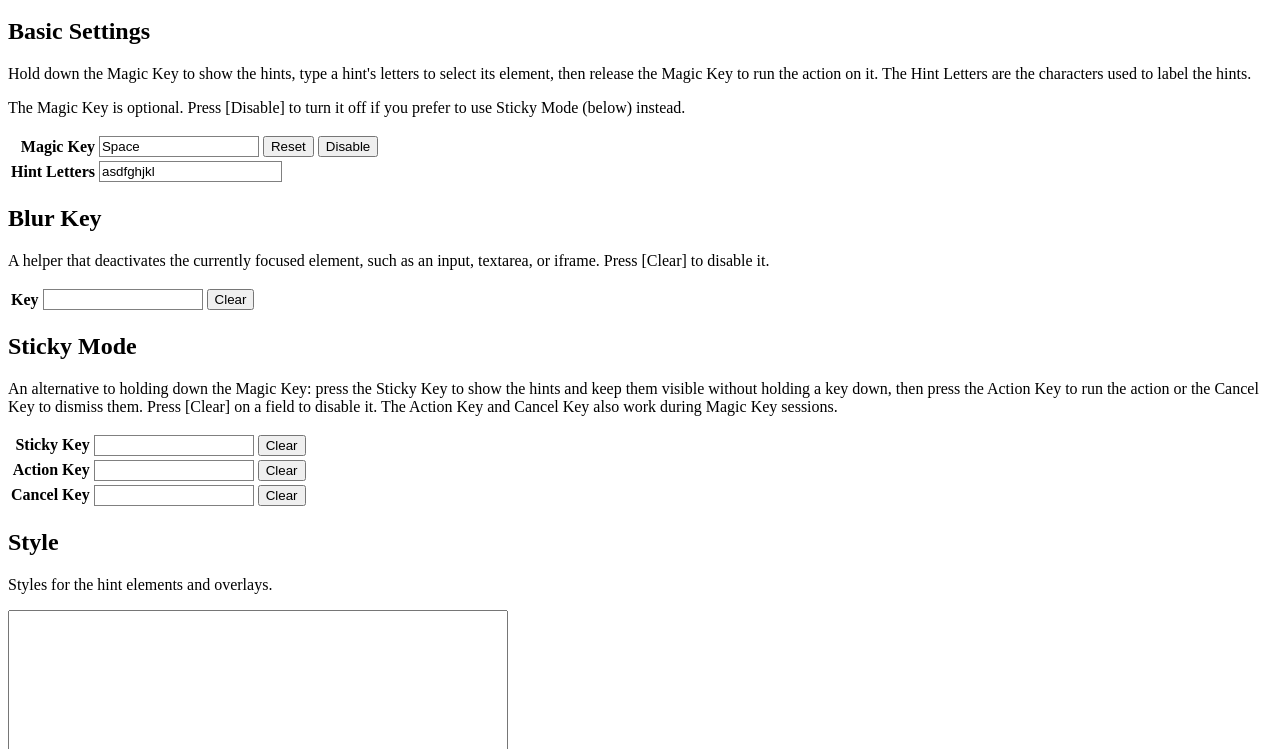
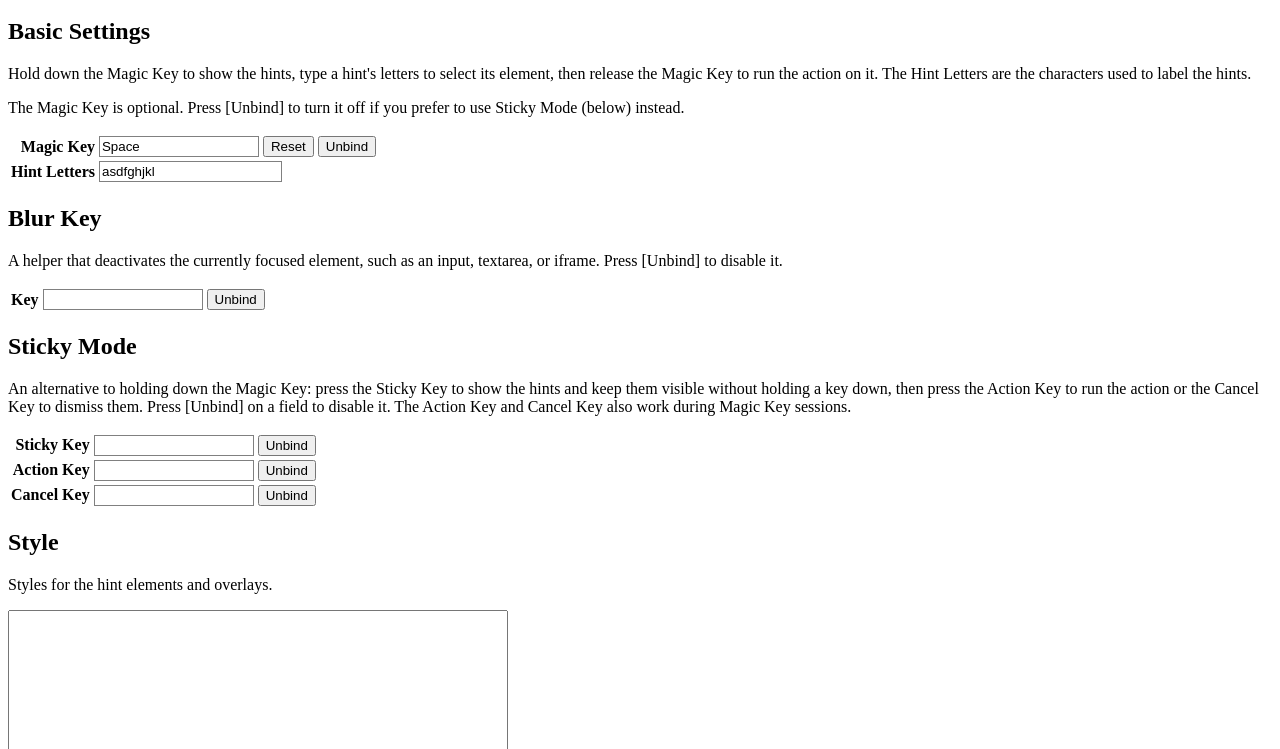
Before and after one commit to kui/knavi, a website: page src/options.html in a window 1280 px wide. Shown: the part 51-800 px from the top of the page. Drawn offline with Linux system fonts and the light colour scheme.

Commit message:
Unify the key-disable button as [Unbind] in the options page
Every key field now has an [Unbind] button that empties the binding to
disable it, and the Magic Key additionally keeps a [Reset] button to
restore its default. Drops the redundant type=button attributes to match
the existing Restore buttons.

```diff
--- a/src/options.html
+++ b/src/options.html
@@ -27,7 +27,7 @@
         The Hint Letters are the characters used to label the hints.
       </p>
       <p>
-        The Magic Key is optional. Press [Disable] to turn it off if you prefer
+        The Magic Key is optional. Press [Unbind] to turn it off if you prefer
         to use Sticky Mode (below) instead.
       </p>
       <table class="config-table">
@@ -41,14 +41,18 @@
               value="Space"
               autocomplete="off"
             />
-            <button data-clear-target="#magic-key">Reset</button>
+            <button
+              data-clear-target="#magic-key"
+              title="Reset to the default key"
+            >
+              Reset
+            </button>
             <button
               data-valueset-target="#magic-key"
               data-valueset=""
-              alt="Disable the Magic Key"
-              title="Disable the Magic Key"
+              title="Unbind to disable"
             >
-              Disable
+              Unbind
             </button>
           </td>
         </tr>
@@ -61,7 +65,7 @@
       <h2>Blur Key</h2>
       <p>
         A helper that deactivates the currently focused element, such as an
-        input, textarea, or iframe. Press [Clear] to disable it.
+        input, textarea, or iframe. Press [Unbind] to disable it.
       </p>
       <table class="config-table">
         <tr>
@@ -75,12 +79,11 @@
               autocomplete="off"
             />
             <button
-              type="button"
-              data-clear-target="#blur-key"
-              alt="Clear to disable"
-              title="Clear to disable"
+              data-valueset-target="#blur-key"
+              data-valueset=""
+              title="Unbind to disable"
             >
-              Clear
+              Unbind
             </button>
           </td>
         </tr>
@@ -91,7 +94,7 @@
         An alternative to holding down the Magic Key: press the Sticky Key to
         show the hints and keep them visible without holding a key down, then
         press the Action Key to run the action or the Cancel Key to dismiss
-        them. Press [Clear] on a field to disable it. The Action Key and Cancel
+        them. Press [Unbind] on a field to disable it. The Action Key and Cancel
         Key also work during Magic Key sessions.
       </p>
       <table class="config-table">
@@ -106,12 +109,11 @@
               autocomplete="off"
             />
             <button
-              type="button"
-              data-clear-target="#sticky-key"
-              alt="Clear to disable"
-              title="Clear to disable"
+              data-valueset-target="#sticky-key"
+              data-valueset=""
+              title="Unbind to disable"
             >
-              Clear
+              Unbind
             </button>
           </td>
         </tr>
@@ -126,12 +128,11 @@
               autocomplete="off"
             />
             <button
-              type="button"
-              data-clear-target="#action-key"
-              alt="Clear to disable"
-              title="Clear to disable"
+              data-valueset-target="#action-key"
+              data-valueset=""
+              title="Unbind to disable"
             >
-              Clear
+              Unbind
             </button>
           </td>
         </tr>
@@ -146,12 +147,11 @@
               autocomplete="off"
             />
             <button
-              type="button"
-              data-clear-target="#cancel-key"
-              alt="Clear to disable"
-              title="Clear to disable"
+              data-valueset-target="#cancel-key"
+              data-valueset=""
+              title="Unbind to disable"
             >
-              Clear
+              Unbind
             </button>
           </td>
         </tr>
```
Also changed, not shown: changelog/3.3.0.md (+1 -1 lines).
